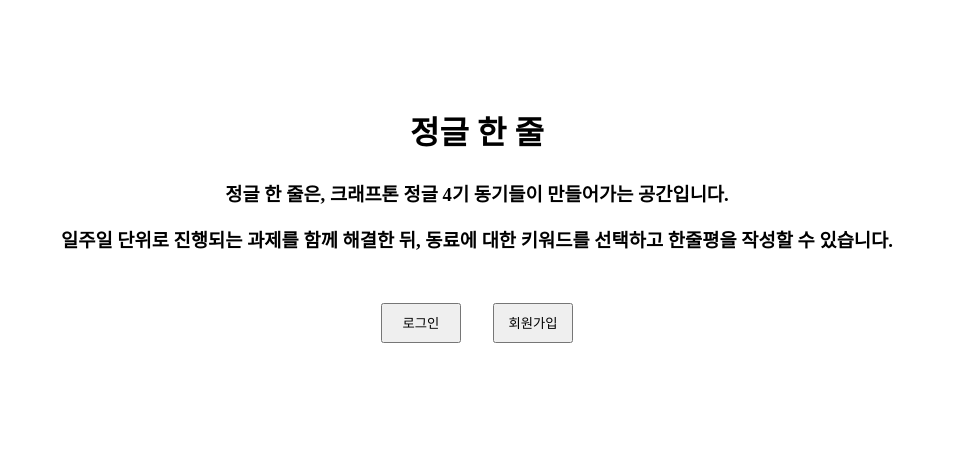
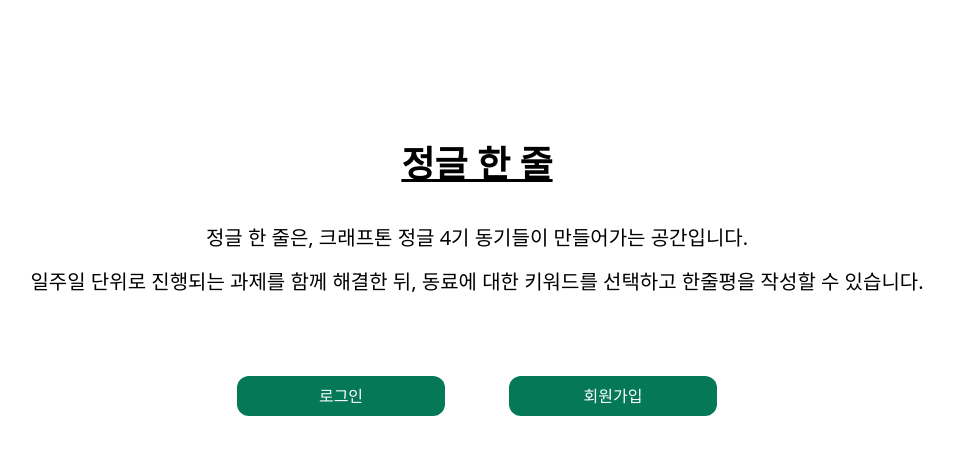
Before and after one commit to sjlim32/jungle_week0, a Flask app: template templates/index.html in a window 1280 px wide. Shown: the top 455 px of the page, without its empty margins (163-1116 px from the left). Run offline with Flask 3, Linux system fonts and the light colour scheme; the template is opened without the code that fills it, so the values that code supplies are empty.

Commit message:
CSS : index.html 테일윈드 적용

```diff
--- a/templates/index.html
+++ b/templates/index.html
@@ -3,9 +3,13 @@
 <head>
   <meta charset="UTF-8">
   <meta name="viewport" content="width=device-width, initial-scale=1.0">
+
+  <!-- ! Tailwind CSS CDN -->
+  <link rel="stylesheet" href="https://cdn.jsdelivr.net/npm/tailwindcss@2.2.19/dist/tailwind.min.css">
+</head>
   <title>정글 한 줄</title>
 
-  <style>
+  <!-- <style>
     .middleSection {
       display: flex;
       flex-direction: column;
@@ -38,9 +42,11 @@
       margin: 1rem;
     }
 
-  </style>
+  </style> -->
 </head>
-<body>
+
+
+<!-- <body>
   <section class="middleSection">
     <div id="info_Container">
       <h1 style="font-size: xx-large;">정글 한 줄</h1>
@@ -52,5 +58,21 @@
       <button class="button" type="button" onclick="location.href='/user/signup'">회원가입</button>
     </div>
   </section>
+</body> -->
+
+
+<!-- ! Tailwind 적용 -->
+<body>
+  <section class="flex-col mt-36">
+    <div class="flex-col justify-center pb-16">
+      <p class="text-4xl font-bold underline pb-10 text-center">정글 한 줄</p>
+      <p class="text-xl pb-4 text-center">정글 한 줄은, 크래프톤 정글 4기 동기들이 만들어가는 공간입니다.</p>
+      <p class="text-xl pb-4 text-center">일주일 단위로 진행되는 과제를 함께 해결한 뒤, 동료에 대한 키워드를 선택하고 한줄평을 작성할 수 있습니다.</p>
+    </div>
+    <div class="flex justify-center">
+      <button class="w-52 h-10 bg-green-700 text-white mr-16 rounded-xl" type="button" onclick="location.href='/user/login'">로그인</button>
+      <button class="w-52 h-10 bg-green-700 text-white rounded-xl" type="button" onclick="location.href='/user/signup'">회원가입</button>
+    </div>
+  </section>
 </body>
 </html>
```
